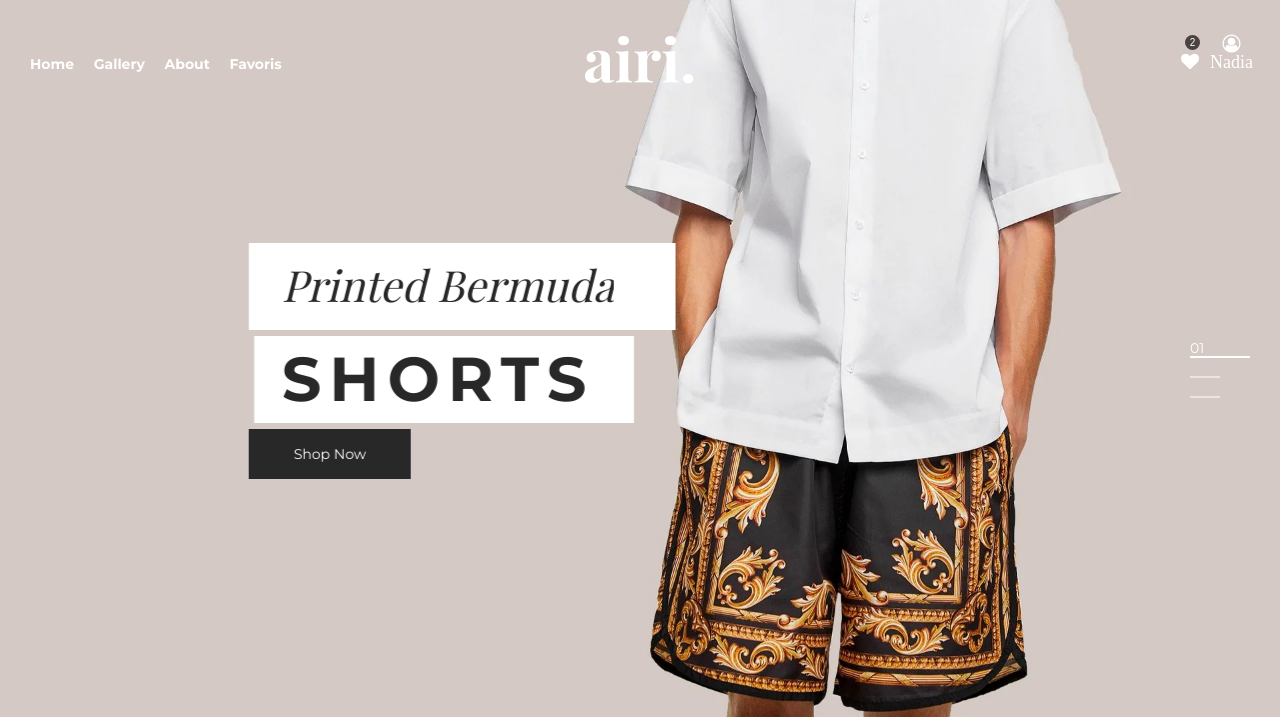
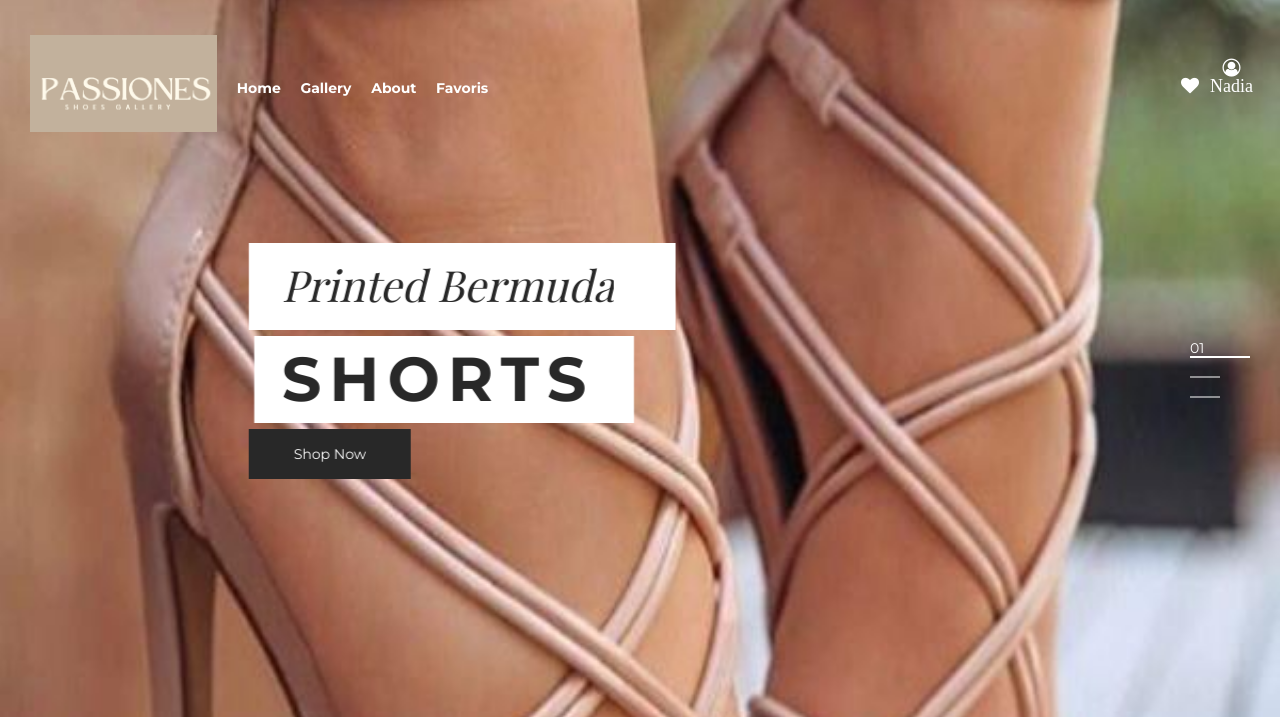
Before and after one commit to cylia-hmd/ProjetDevOps, a PHP site: page / in a window 1280 px wide; the page is wider, and only the part inside the window is pictured. Shown: the top 717 px of that part. Run offline with PHP 8.4, Linux system fonts and the light colour scheme.

Commit message:
navbarre

```diff
--- a/footer.php
+++ b/footer.php
@@ -7,7 +7,7 @@
                         <div class="footer-widget mb--15">
                             <div class="textwidget">
                                 <a href="index.html" class="footer-logo">
-                                    <img src="assets/img/logo/logo.svg" alt="Logo">
+                                    <img src="assets/img/logo.png" alt="Logo">
                                 </a>
                             </div>
                         </div>
@@ -17,11 +17,11 @@
                             <ul class="contact-info contact-info--2">
                                 <li class="contact-info__item">
                                     <i class="fa fa-phone"></i>
-                                    <span><a href="tel:+012345 6788" class="contact-info__link">(+012) 345 6788</a></span>
+                                    <span><a href="tel:+011111 1111" class="contact-info__link">011111 1111</a></span>
                                 </li>
                                 <li class="contact-info__item">
                                     <i class="fa fa-envelope"></i>
-                                    <span><a href="mailto:demo@email.com" class="contact-info__link">demo@email.com</a></span>
+                                    <span><a href="mailto:passiones@email.com" class="contact-info__link">passiones@email.com</a></span>
                                 </li>
                                 <li class="contact-info__item">
                                     <i class="fa fa-map-marker"></i>
@@ -64,7 +64,7 @@
                 </div>
                 <div class="row pt--15 pb--15">
                     <div class="col-12 text-center">
-                        <p class="copyright-text">&copy; 2018 AIRI All rights reserved. Designed by LA-STUDIO</p>
+                        <p class="copyright-text">&copy; 2023 Projet DevOps </p>
                     </div>
                 </div>
             </div>
--- a/index.php
+++ b/index.php
@@ -38,12 +38,12 @@
                             <li data-index="rs-4" data-transition="random-premium" data-slotamount="default"
                                 data-hideafterloop="0" data-hideslideonmobile="off" data-easein="default"
                                 data-easeout="default" data-masterspeed="default"
-                                data-thumb="assets/img/slider/100x50_m2-s1-1.webp" data-rotate="0"
+                                data-thumb="assets/img/slider/1.jpg" data-rotate="0"
                                 data-saveperformance="off" data-title="01" data-param1="" data-param2="" data-param3=""
                                 data-param4="" data-param5="" data-param6="" data-param7="" data-param8=""
                                 data-param9="" data-param10="" data-description="">
                                 <!-- MAIN IMAGE -->
-                                <img src="assets/img/slider/m2-s1-1.webp" alt="" data-bgposition="center center"
+                                <img src="assets/img/slider/1.jpg" alt="" data-bgposition="center center"
                                     data-bgfit="cover" data-bgrepeat="no-repeat" data-bgparallax="2" class="rev-slidebg"
                                     data-no-retina>
                                 <!-- LAYERS -->
@@ -150,12 +150,12 @@
                             <li data-index="rs-5" data-transition="random-premium" data-slotamount="default"
                                 data-hideafterloop="0" data-hideslideonmobile="off" data-easein="default"
                                 data-easeout="default" data-masterspeed="default"
-                                data-thumb="assets/img/slider/100x50_m2-s2-1.webp" data-rotate="0"
+                                data-thumb="assets/img/slider/2.jpg" data-rotate="0"
                                 data-saveperformance="off" data-title="02" data-param1="" data-param2="" data-param3=""
                                 data-param4="" data-param5="" data-param6="" data-param7="" data-param8=""
                                 data-param9="" data-param10="" data-description="">
                                 <!-- MAIN IMAGE -->
-                                <img src="assets/img/slider/m2-s2-1.webp" alt="" data-bgposition="center center"
+                                <img src="assets/img/slider/2.jpg" alt="" data-bgposition="center center"
                                     data-bgfit="cover" data-bgrepeat="no-repeat" data-bgparallax="2" class="rev-slidebg"
                                     data-no-retina>
                                 <!-- LAYERS -->
@@ -254,12 +254,12 @@
                             <li data-index="rs-6" data-transition="random-premium" data-slotamount="default"
                                 data-hideafterloop="0" data-hideslideonmobile="off" data-easein="default"
                                 data-easeout="default" data-masterspeed="default"
-                                data-thumb="assets/img/slider/100x50_m2-s3-1.webp" data-rotate="0"
+                                data-thumb="assets/img/slider/3.jpg" data-rotate="0"
                                 data-saveperformance="off" data-title="03" data-param1="" data-param2="" data-param3=""
                                 data-param4="" data-param5="" data-param6="" data-param7="" data-param8=""
                                 data-param9="" data-param10="" data-description="">
                                 <!-- MAIN IMAGE -->
-                                <img src="assets/img/slider/m2-s3-1.webp" alt="" data-bgposition="center center"
+                                <img src="assets/img/slider/3.jpg" alt="" data-bgposition="center center"
                                     data-bgfit="cover" data-bgrepeat="no-repeat" data-bgparallax="2" class="rev-slidebg"
                                     data-no-retina>
                                 <!-- LAYERS -->
--- a/navbar.php
+++ b/navbar.php
@@ -6,6 +6,18 @@
     <div class="header-inner fixed-header">
         <div class="container-fluid">
             <div class="row align-items-center">
+               <div class="col-lg-2 col-md-3 col-4 text-lg-center">
+                    <!-- Logo Start Here -->
+                    <a href="index.html" class="logo-box">
+                        <figure class="logo--normal">
+                            <img src="assets/img/logo.png" alt="Logo" />
+                        </figure>
+                        <figure class="logo--transparency">
+                            <img src="assets/img/logo.png" alt="Logo" />
+                        </figure>
+                    </a>
+                    <!-- Logo End Here -->
+                </div>
                 <div class="col-xl-5 col-lg-6">
                     <!-- Main Navigation Start Here -->
                     <nav class="main-navigation">
@@ -39,24 +51,11 @@
                     </nav>
                     <!-- Main Navigation End Here -->
                 </div>
-                <div class="col-lg-2 col-md-3 col-4 text-lg-center">
-                    <!-- Logo Start Here -->
-                    <a href="index.html" class="logo-box">
-                        <figure class="logo--normal">
-                            <img src="assets/img/logo.svg" alt="Logo" />
-                        </figure>
-                        <figure class="logo--transparency">
-                            <img src="assets/img/logo-white.webp" alt="Logo" />
-                        </figure>
-                    </a>
-                    <!-- Logo End Here -->
-                </div>
                 <div class="col-xl-5 col-lg-4 col-md-9 col-8">
                     <ul class="header-toolbar text-end">
                      <li class="header-toolbar__item">
                             <a href="#miniCart" class="mini-cart-btn toolbar-btn">
                                 <i class="fa fa-heart"></i>
-                                <sup class="mini-cart-count">2</sup>
                             </a>
                         </li>
 
```
Also changed, not shown: assets/img/logo.png (added), assets/img/logo.svg (deleted), assets/img/slider/1.jpg (added), assets/img/slider/2.jpg (added), assets/img/slider/3.jpg (added).
